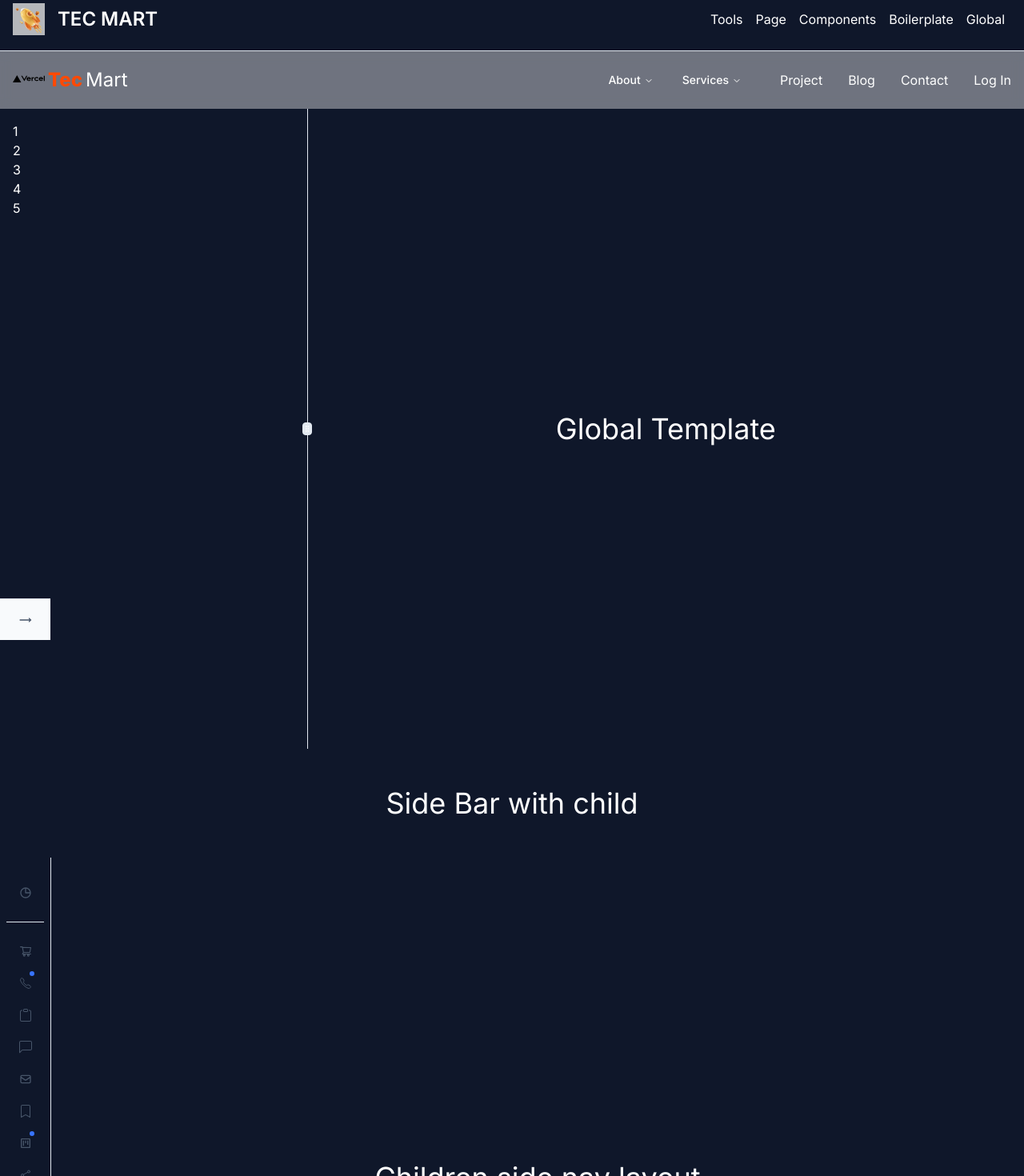
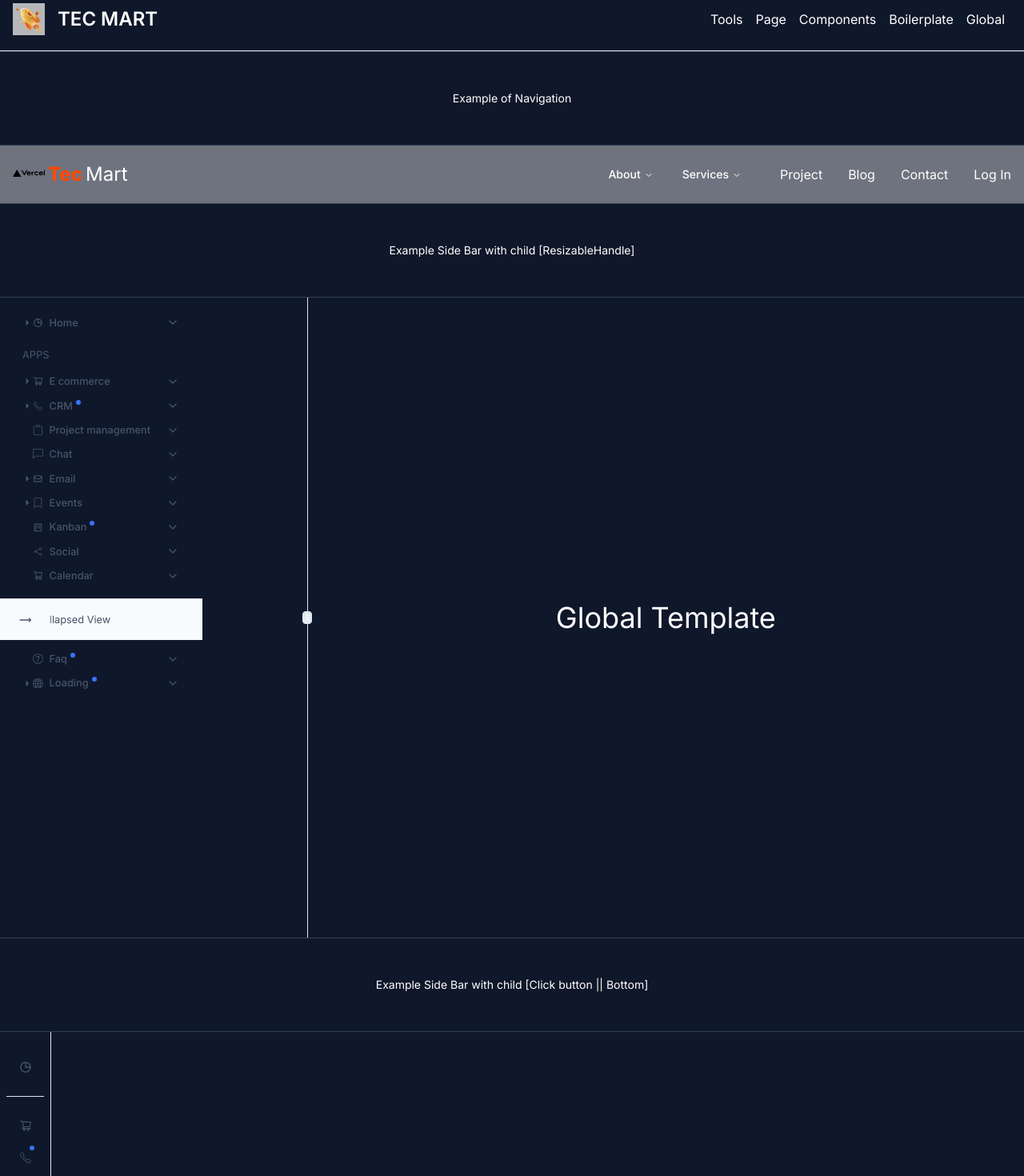
Before and after one commit to Toufiquer/tecmart-web-app, a Next.js app: page /global in a window 1280 px wide. Shown: the top 1470 px of the page at 80% size. Built offline with nearby package versions, Linux system fonts and the light colour scheme.

Commit message:
done @ sidebar complete

```diff
--- a/src/app/global/page.tsx
+++ b/src/app/global/page.tsx
@@ -5,9 +5,11 @@
 | @copyright: Toufiquer, May, 2024
 |-----------------------------------------
 */
+
+"use client";
+
 import Header from "@/components/common/header";
 import Outlet from "@/components/common/outlet";
-import SideBar from "@/components/common/side-bar";
 import {
   ResizableHandle,
   ResizablePanel,
@@ -15,21 +17,45 @@ import {
 } from "@/components/ui/resizable";
 import GlobalHeader from "./global-header";
 import SiteNavLayout from "./site-nav-layout";
+import SiteNav from "./site-nav/site-nav";
+import { useState } from "react";
 
 export default function Page() {
+  const [isOpen, setIsOpen] = useState(true);
+  const onLayout = (sizes: number[]) => {
+    if (sizes[0] <= 6) {
+      setIsOpen(false);
+    } else {
+      setIsOpen(true);
+    }
+    document.cookie = `react-resizable-panels:layout=${JSON.stringify(sizes)}`;
+  };
   return (
     <main className="bg-slate-900 text-white">
       <Header />
+      <div className=" border-0 border-y border-slate-700 py-12 text-sm text-center">
+        Example of Navigation
+      </div>
       <GlobalHeader />
-      <ResizablePanelGroup direction="horizontal" className="min-h-[92vh]">
+      <div className=" border-0 border-y border-slate-700 py-12 text-sm text-center">
+        Example Side Bar with child [ResizableHandle]
+      </div>
+      <ResizablePanelGroup
+        direction="horizontal"
+        className="min-h-[92vh]"
+        onLayout={onLayout}
+      >
         <ResizablePanel defaultSize={30}>
-          <SideBar />
+          <SiteNav isOpen={isOpen} />
         </ResizablePanel>
         <ResizableHandle withHandle />
         <ResizablePanel>
           <Outlet title="Global Template" />
         </ResizablePanel>
       </ResizablePanelGroup>
+      <div className=" border-0 border-y border-slate-700 py-12 text-sm text-center">
+        Example Side Bar with child [Click button || Bottom]
+      </div>
       <SiteNavLayout />
     </main>
   );
--- a/src/app/global/site-nav-layout.tsx
+++ b/src/app/global/site-nav-layout.tsx
@@ -20,7 +20,6 @@ const SiteNavLayout = () => {
   };
   return (
     <main className="w-full min-h-screen">
-      <div className="py-12 text-4xl text-center">Side Bar with child</div>
       <div
         className={`grid grid-cols-1 ${
           toggle ? "md:grid-cols-[253px_1fr]" : "md:grid-cols-[63px_1fr]"
--- a/src/app/global/site-nav/sidebar-hover-item.tsx
+++ b/src/app/global/site-nav/sidebar-hover-item.tsx
@@ -10,7 +10,6 @@
 
 import Link from "next/link";
 import { ReactNode } from "react";
-
 import { Badge } from "@/components/ui/badge";
 import { LINKTYPE } from "./sidebar-data";
 import { SIDEBARTYPE } from "./sidebar-data";
@@ -37,6 +36,7 @@ const SidebarHoverItem = ({
     content,
     link = "/",
   } = data as SIDEBARTYPE;
+
   const cardContent = (
     <>
       <div className={`${content.length > 0 && "border-b"} min-py-2`}>
@@ -49,7 +49,7 @@ const SidebarHoverItem = ({
         )}
       </div>
       <div className="relative -right-6 top-0 z-50 w-full max-w-[230px]">
-        <div className="fixed left-[36px] top-[-30px] h-4 w-4 rotate-45 animate-none border-b border-l bg-[#fff]" />
+        {/* <div className="animated-div fixed left-[36px] top-[-30px] h-4 w-4 rotate-45 animate-none border-b border-transparent border-l bg-none" /> */}
         <div className="right-0 -ml-6 flex flex-col overflow-hidden">
           {content?.map((curr: LINKTYPE, index: number) => {
             return (
--- /dev/null
+++ b/src/app/global/site-nav/site-nav.tsx
@@ -0,0 +1,26 @@
+/*
+|-----------------------------------------
+| setting up SiteNav for the App
+| @author: Toufiquer Rahman<toufiquer.0@gmail.com>
+| @copyright: Toufiquer, May, 2024
+|-----------------------------------------
+*/
+
+"use client";
+
+import { useEffect, useState } from "react";
+import Sidebar from "./sidebar";
+
+const SiteNav = ({ isOpen = false }: { isOpen: boolean }) => {
+  const [toggle, setToggle] = useState(true);
+  const handleToggle = () => setToggle((pre) => !pre);
+  useEffect(() => {
+    setToggle(isOpen);
+  }, [isOpen]);
+  return (
+    <main>
+      <Sidebar toggle={toggle} handleToggle={handleToggle} />
+    </main>
+  );
+};
+export default SiteNav;
```
